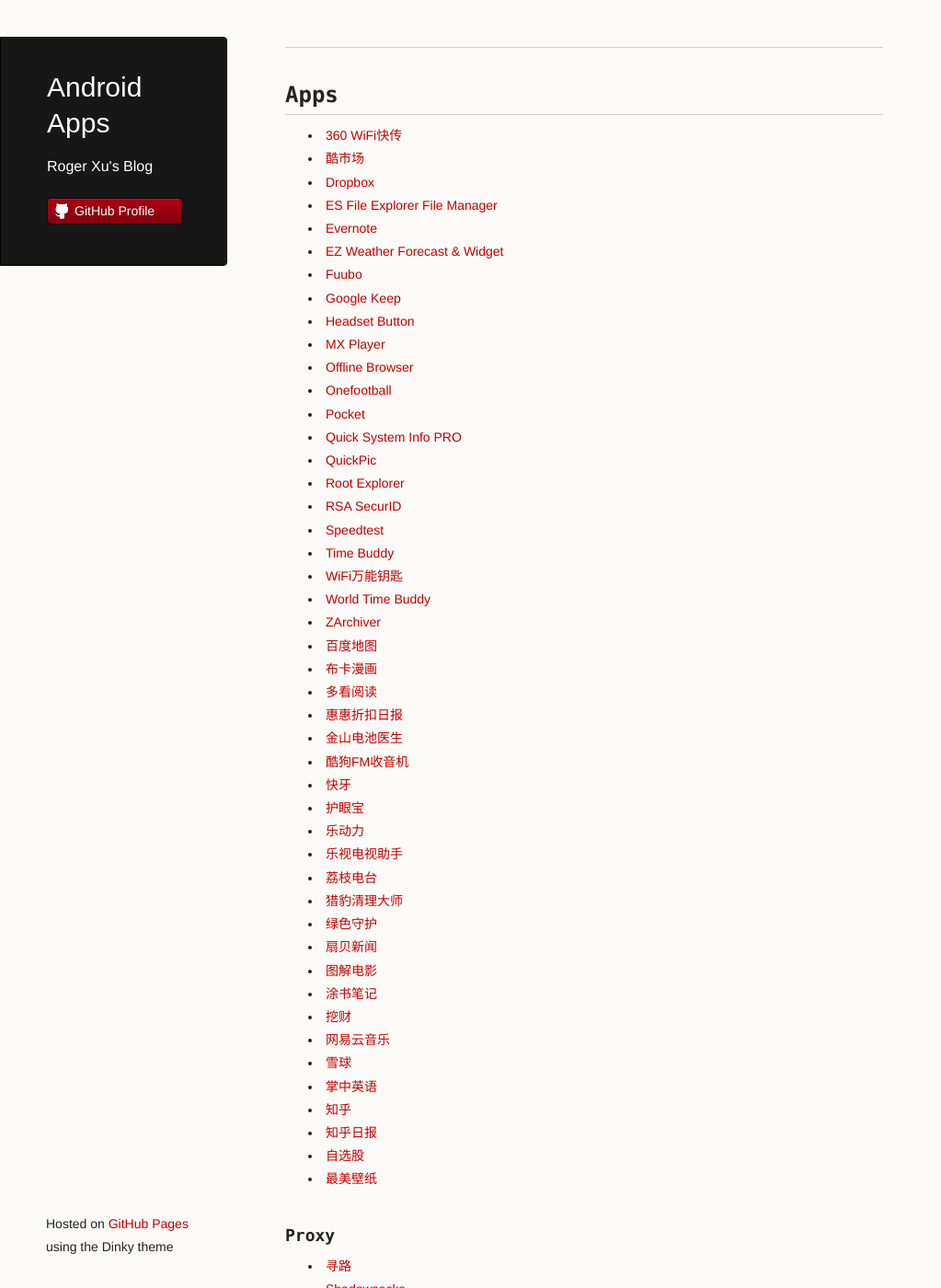
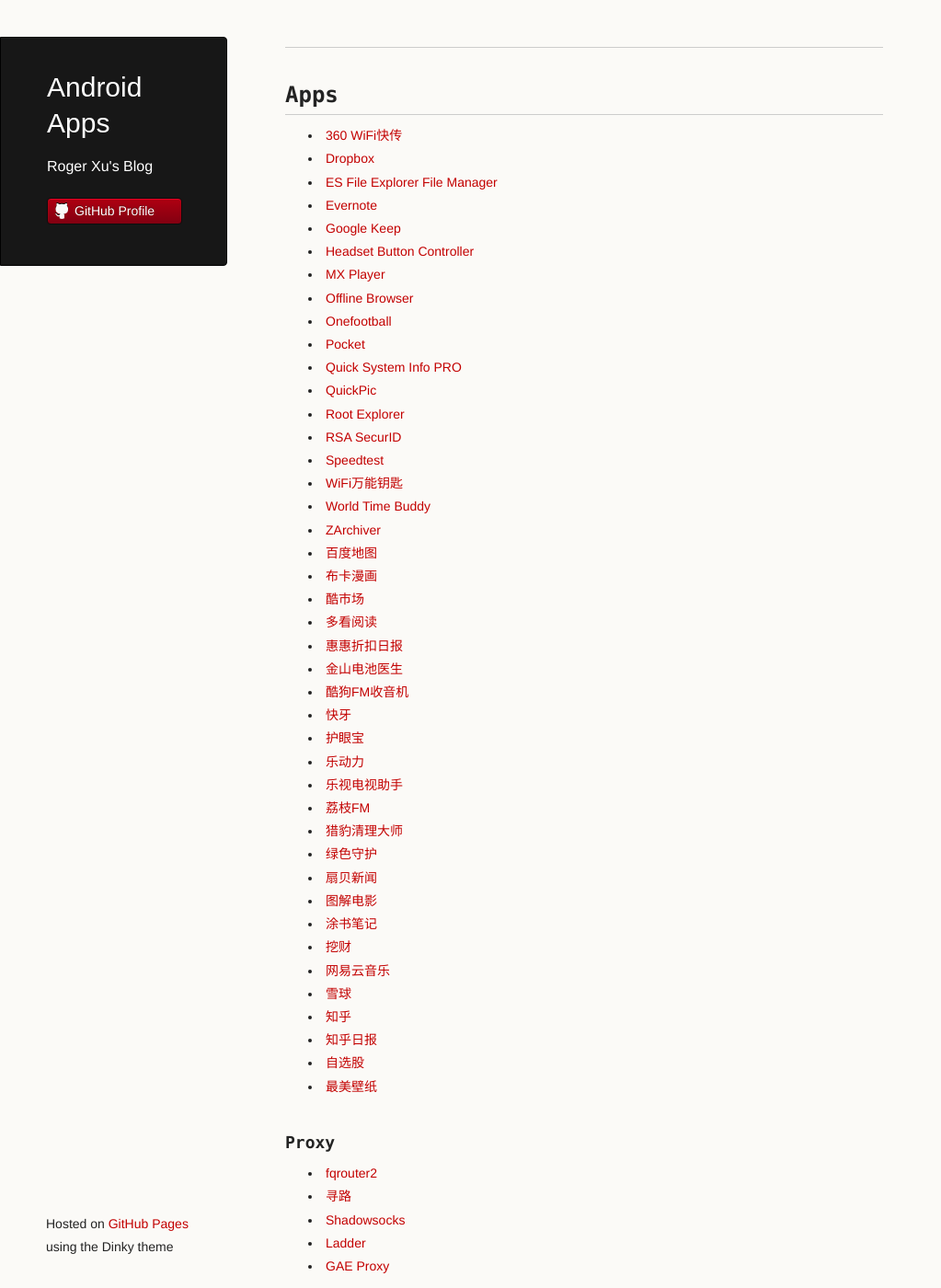
Before and after one commit to rogerxu/rogerxu.github.io, a Jekyll site: the page built from _posts/2012-11-05-android-apps.md, in a window 1280 px wide and 1400 px high. Shown: the whole window at 92% size, without its empty margins (0-1023 px from the left). Built offline with Jekyll 4.4.1, drawn with Linux system fonts in a browser that asks for light colours; some of the changed text lies outside the part shown.

Commit message:
Update Android apps.

```diff
--- a/_posts/2012-11-05-android-apps.md
+++ b/_posts/2012-11-05-android-apps.md
@@ -5,66 +5,62 @@
 
 ## Apps
 
-* [360 WiFi快传](http://www.coolapk.com/apk/com.coolapk.market)
-* [酷市场](http://www.coolapk.com/apk/com.coolapk.market)
+* [360 WiFi快传]()
 * [Dropbox](https://play.google.com/store/apps/details?id=com.dropbox.android)
 * [ES File Explorer File Manager](https://play.google.com/store/apps/details?id=com.estrongs.android.pop)
 * [Evernote](https://play.google.com/store/apps/details?id=com.evernote)
-* [EZ Weather Forecast & Widget](https://play.google.com/store/apps/details?id=mobi.infolife.ezweather)
-* [Fuubo](https://play.google.com/store/apps/details?id=me.imid.fuubo)
 * [Google Keep](https://play.google.com/store/apps/details?id=com.google.android.keep)
-* [Headset Button]()
+* [Headset Button Controller](https://play.google.com/store/apps/details?id=com.kober.headsetbutton)
 * [MX Player](https://play.google.com/store/apps/details?id=com.mxtech.videoplayer.ad)
 * [Offline Browser](https://play.google.com/store/apps/details?id=it.nikodroid.offline)
-* [Onefootball]()
+* [Onefootball](https://play.google.com/store/apps/details?id=de.motain.iliga)
 * [Pocket](https://play.google.com/store/apps/details?id=com.ideashower.readitlater.pro)
 * [Quick System Info PRO](https://play.google.com/store/apps/details?id=org.uguess.android.sysinfo.pro)
 * [QuickPic](https://play.google.com/store/apps/details?id=com.alensw.PicFolder)
 * [Root Explorer](https://play.google.com/store/apps/details?id=com.speedsoftware.rootexplorer)
 * [RSA SecurID](https://play.google.com/store/apps/details?id=com.speedsoftware.rootexplorer)
 * [Speedtest](https://play.google.com/store/apps/details?id=org.zwanoo.android.speedtest)
-* [Time Buddy]()
 * [WiFi万能钥匙](https://play.google.com/store/apps/details?id=com.halo.wifikey.wifilocating)
 * [World Time Buddy](https://play.google.com/store/apps/details?id=com.helloka.worldtimebuddy)
 * [ZArchiver](https://play.google.com/store/apps/details?id=ru.zdevs.zarchiver)
 * [百度地图](https://play.google.com/store/apps/details?id=com.baidu.BaiduMap)
 * [布卡漫画](http://www.ibuka.cn/)
+* [酷市场](http://www.coolapk.com/apk/com.coolapk.market)
 * [多看阅读](https://play.google.com/store/apps/details?id=com.duokan.reader)
 * [惠惠折扣日报](https://play.google.com/store/apps/details?id=com.youdao.huihui.deals)
 * [金山电池医生](https://play.google.com/store/apps/details?id=com.ijinshan.kbatterydoctor)
 * [酷狗FM收音机](https://play.google.com/store/apps/details?id=com.kugou.fm)
-* [快牙]()
-* [护眼宝]()
+* [快牙](https://play.google.com/store/apps/details?id=com.dewmobile.kuaiya.play)
+* [护眼宝](https://play.google.com/store/apps/details?id=protect.eye)
 * [乐动力](https://play.google.com/store/apps/details?id=cn.ledongli.ldl)
 * [乐视电视助手](https://play.google.com/store/apps/details?id=com.letv.smartControl)
-* [荔枝电台]()
+* [荔枝FM](https://play.google.com/store/apps/details?id=com.yibasan.lizhifm)
 * [猎豹清理大师](https://play.google.com/store/apps/details?id=com.cleanmaster.mguard_cn)
-* [绿色守护]()
+* [绿色守护](https://play.google.com/store/apps/details?id=com.oasisfeng.greenify)
 * [扇贝新闻](https://play.google.com/store/apps/details?id=com.shanbay.news)
 * [图解电影](https://play.google.com/store/apps/details?id=com.wzm.moviepic)
 * [涂书笔记](https://play.google.com/store/apps/details?id=com.baidu.notes)
 * [挖财](https://play.google.com/store/apps/details?id=com.wacai365)
 * [网易云音乐]()
-* [雪球]()
-* [掌中英语](https://play.google.com/store/apps/details?id=com.zzenglish.client)
+* [雪球](https://play.google.com/store/apps/details?id=com.xueqiu.android)
 * [知乎](https://play.google.com/store/apps/details?id=com.zhihu.android)
 * [知乎日报](https://play.google.com/store/apps/details?id=com.zhihu.daily.android)
-* [自选股]()
+* [自选股](https://play.google.com/store/apps/details?id=com.tencent.portfolio)
 * [最美壁纸]()
 
 
 ### Proxy
 
+* [fqrouter2](https://play.google.com/store/apps/details?id=fq.router2)
 * [寻路](https://play.google.com/store/apps/details?id=com.biganiseed.reindeer)
 * [Shadowsocks](https://play.google.com/store/apps/details?id=com.github.shadowsocks)
-* [fqrouter2](https://play.google.com/store/apps/details?id=fq.router2)
 * [Ladder](https://play.google.com/store/apps/details?id=com.biganiseed.ladder.trial)
 * [GAE Proxy](https://play.google.com/store/apps/details?id=org.gaeproxy)
 
 ### Remote Control
 
-* [Chrome Remote Control]()
-* [RD Client]()
+* [Chrome Remote Desktop](https://play.google.com/store/apps/details?id=com.google.chromeremotedesktop)
+* [Microsoft Remote Desktop](https://play.google.com/store/apps/details?id=com.microsoft.rdc.android)
 * [Unified Remote](https://play.google.com/store/apps/details?id=com.Relmtech.Remote)
 * [Limitless Remote](https://play.google.com/store/apps/details?id=dh.ControlPad.main)
 
```
